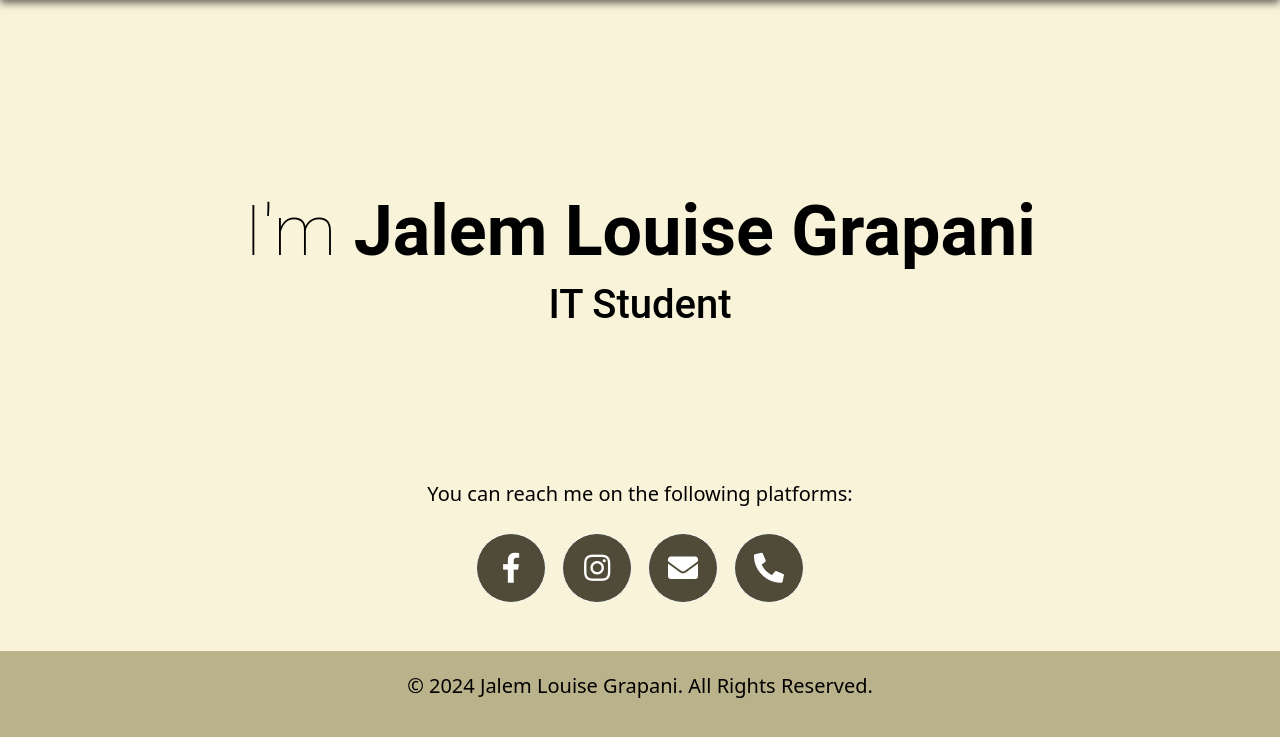
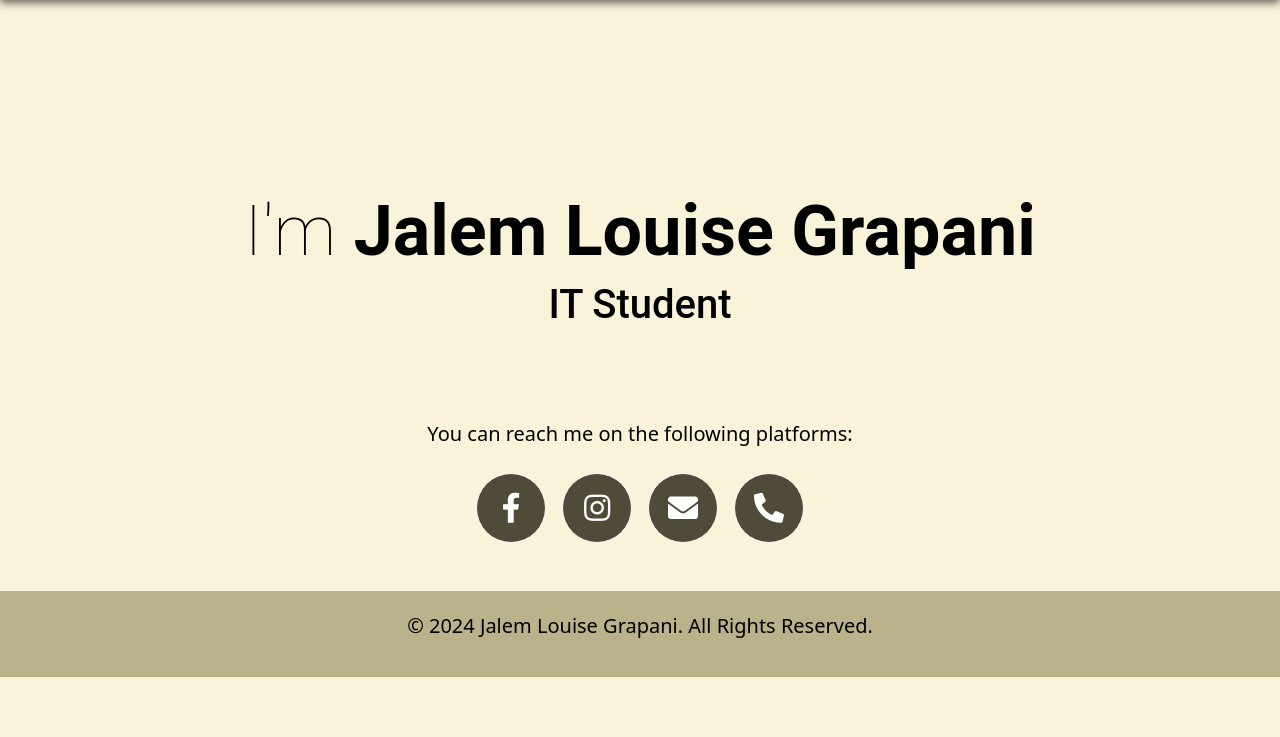
Before and after one commit to jalemgrapani/jalemgrapani.github.io, a PHP site: page /index.html in a window 1280 px wide. Shown: the part 79-816 px from the top of the page. After the commit the page ends 756 px from the top, so only its background shows below. Run offline with PHP 8.4, Linux system fonts and the light colour scheme.

Commit message:
Minor Changes

```diff
--- a/index.html
+++ b/index.html
@@ -31,11 +31,11 @@
         </div>
     </nav>
 
-    <div id="about" class="container text-center">
+    <div id="home" class="container text-center">
         <h1 class="intro"><span class="normalText">I'm</span> Jalem Louise Grapani</h1>
         <h2 class="intro2">IT Student</h2>
 
-        <p class="contacts text-black" style="font-size: 20px;">You can reach me on the following platforms:</p>
+        <p class="contacts text-black" style="font-size: 20px; margin-top: -60px;">You can reach me on the following platforms:</p>
         <div class="d-flex justify-content-center">
             <a href="https://www.facebook.com/jalem09" target="_blank"
                 class="btn btn-light m-2 contact-btn btn-slide-left">
```
Also changed, not shown: homepage.css (line endings or trailing spaces).
